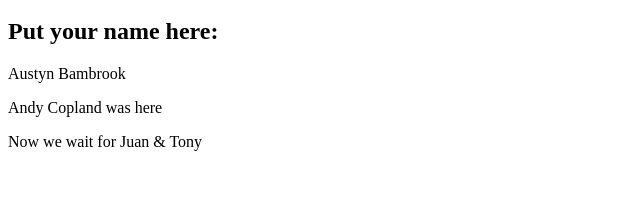
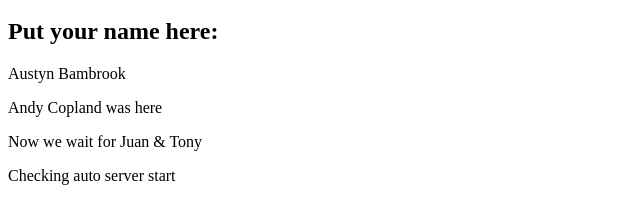
Before and after one commit to breskit/sc2-charlottes-web, a plain HTML site: page web-server/index.html in a window 1280 px wide. Shown: the part 48-272 px from the top of the page, without its empty margins (0-640 px from the left). Drawn offline with Linux system fonts and the light colour scheme.

Commit message:
Testing testing testing
Checking that the autostart works on the server

```diff
--- a/web-server/index.html
+++ b/web-server/index.html
@@ -5,5 +5,6 @@
         <p>Austyn Bambrook</p>
         <p>Andy Copland was here</p>
         <p>Now we wait for Juan & Tony</p>
+        <p>Checking auto server start</p>
      </body>
 </html>
```
